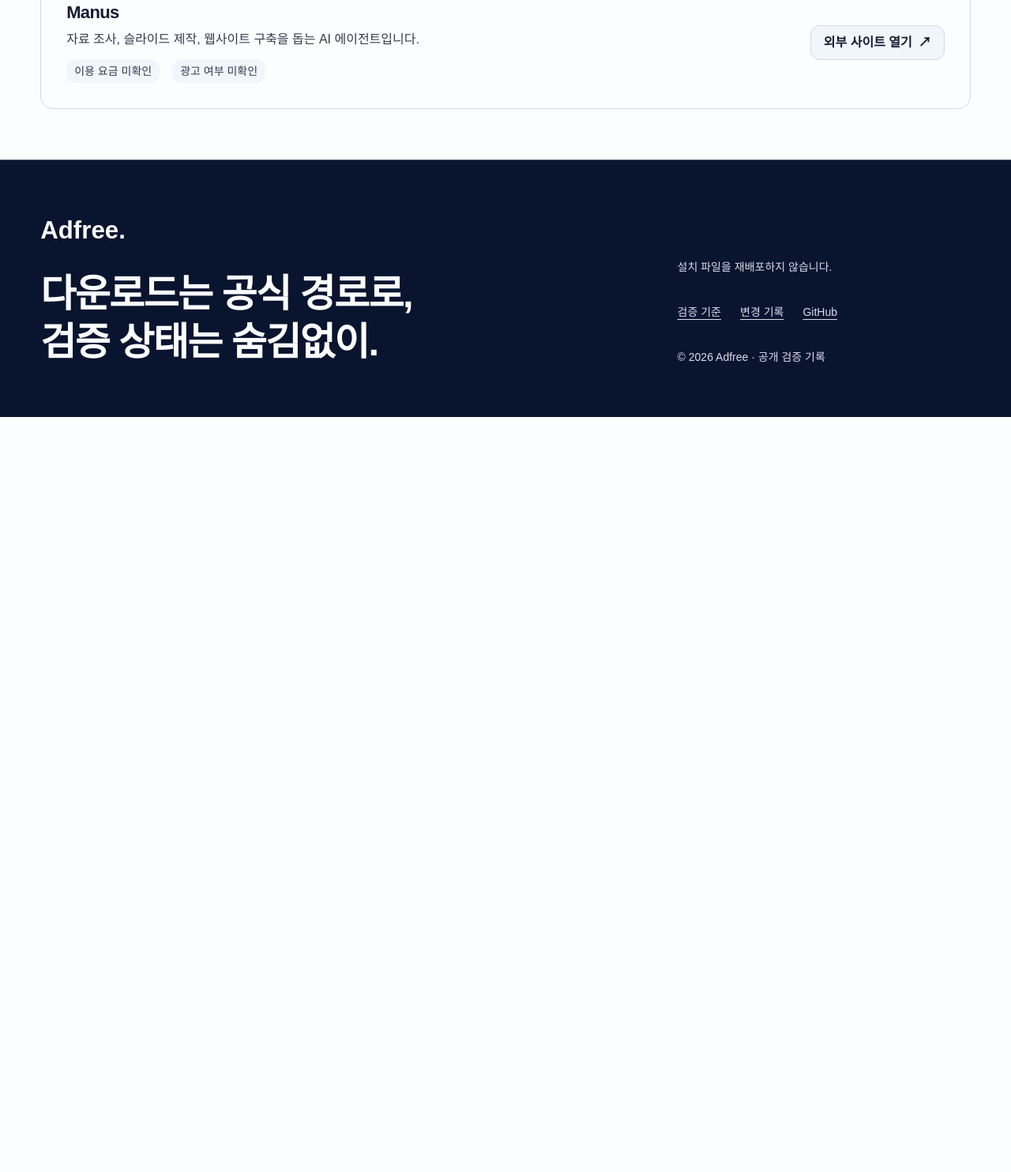
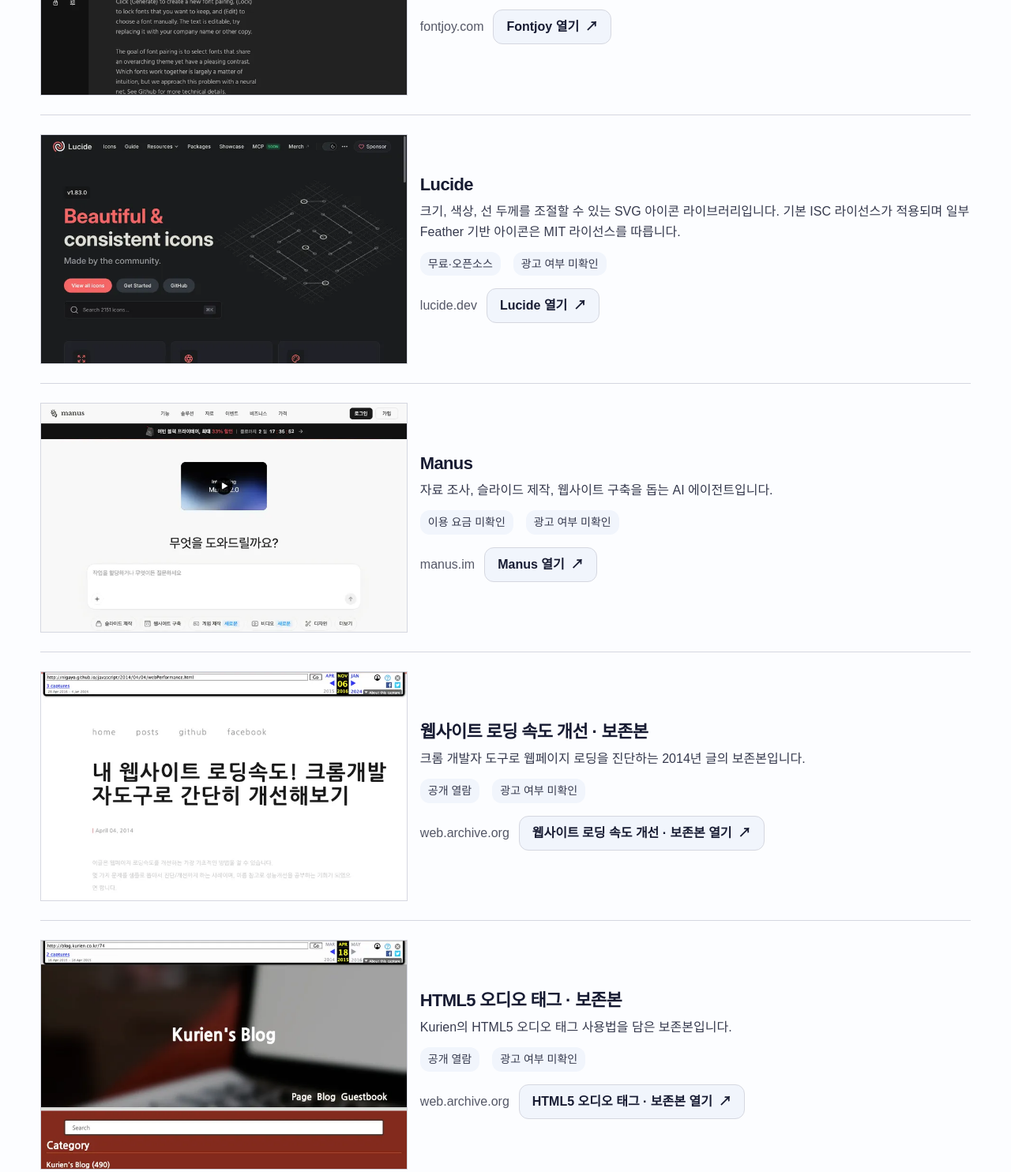
Before and after one commit to antdailycraft/adfree, an Astro site: page /resources in a window 1280 px wide. Shown: the part 866-2350 px from the top of the page at 79% size. Before the commit the page ends 1394 px from the top, so only its background shows below. Built offline with nearby package versions, Linux system fonts and the light colour scheme; Astro itself is replaced by a stand-in of ours; a web font is replaced by a local one.

Commit message:
Publish verified web references and a separate GitHub resource catalog

```diff
--- a/docs/web-services-backlog.json
+++ b/docs/web-services-backlog.json
@@ -52,7 +52,8 @@
       "adFreeStatus": "unverified",
       "checkedAt": "2026-11-28",
       "originalUrl": "https://www.iconfinder.com/",
-      "note": "무료·유료 혼합. 공식 아이콘 페이지와 이동 경로를 확인했으며 로그인·다운로드 과정과 광고 여부는 미확인입니다. 브라우징 검증에서는 Magnific에 도달했으나 curl은 Freepik 경유 중 HTTP 403을 반환했습니다."
+      "note": "무료·유료 혼합. 공식 아이콘 페이지와 이동 경로를 확인했으며 로그인·다운로드 과정과 광고 여부는 미확인입니다. 브라우징 검증에서는 Magnific에 도달했으나 curl은 Freepik 경유 중 HTTP 403을 반환했습니다.",
+      "snapshot": "magnific"
     },
     {
       "name": "Fontjoy",
@@ -63,7 +64,8 @@
       "description": "글꼴 조합을 생성하고 원하는 문구를 입력해 제목과 본문에 어울리는 글꼴을 미리 볼 수 있습니다.",
       "adFreeStatus": "unverified",
       "checkedAt": "2026-11-28",
-      "note": "공식 페이지의 글꼴 조합 생성과 미리보기 안내를 확인했습니다. 비용 정책과 광고 여부는 확인하지 못했습니다."
+      "note": "공식 페이지의 글꼴 조합 생성과 미리보기 안내를 확인했습니다. 비용 정책과 광고 여부는 확인하지 못했습니다.",
+      "snapshot": "fontjoy"
     },
     {
       "name": "Lucide",
@@ -75,7 +77,8 @@
       "adFreeStatus": "unverified",
       "checkedAt": "2026-11-28",
       "licenseUrl": "https://lucide.dev/license",
-      "note": "공식 사이트의 후원 안내와 라이선스 문서를 확인했습니다. 광고 여부는 미확인입니다."
+      "note": "공식 사이트의 후원 안내와 라이선스 문서를 확인했습니다. 광고 여부는 미확인입니다.",
+      "snapshot": "lucide"
     },
     {
       "name": "Manus",
@@ -87,7 +90,68 @@
       "adFreeStatus": "unverified",
       "checkedAt": "2026-11-28",
       "pricingUrl": "https://manus.im/pricing",
-      "note": "공식 사이트의 기능 소개와 요금제 페이지를 확인했습니다. 요금제 상세와 광고 여부는 미확인입니다."
+      "note": "공식 사이트의 기능 소개와 요금제 페이지를 확인했습니다. 요금제 상세와 광고 여부는 미확인입니다.",
+      "snapshot": "manus"
+    },
+    {
+      "name": "웹사이트 로딩 속도 개선 · 보존본",
+      "url": "https://web.archive.org/web/20161106201848/http://nigayo.github.io/javascript/2014/04/04/webPerformance.html",
+      "originalUrl": "https://nigayo.github.io/javascript/2014/04/04/webPerformance.html",
+      "category": "웹사이트 로딩 속도 개선",
+      "status": "listed_external",
+      "pricing": "공개 열람",
+      "adFreeStatus": "unverified",
+      "description": "크롬 개발자 도구로 웹페이지 로딩을 진단하는 2014년 글의 보존본입니다.",
+      "snapshot": "performance",
+      "checkedAt": "2026-11-28"
+    },
+    {
+      "name": "HTML5 오디오 태그 · 보존본",
+      "url": "https://web.archive.org/web/20150418014609/http://blog.kurien.co.kr:80/74",
+      "originalUrl": "http://blog.kurien.co.kr/74",
+      "category": "HTML5 Audio",
+      "status": "listed_external",
+      "pricing": "공개 열람",
+      "adFreeStatus": "unverified",
+      "description": "Kurien의 HTML5 오디오 태그 사용법을 담은 보존본입니다.",
+      "snapshot": "audio",
+      "checkedAt": "2026-11-28"
+    },
+    {
+      "name": "Maniackers Design",
+      "url": "https://mksd.jp/index-2.html",
+      "originalUrl": "http://mksd.jp/index-2.html",
+      "category": "디자인",
+      "status": "listed_external",
+      "pricing": "공개 열람",
+      "adFreeStatus": "unverified",
+      "description": "일본 디자인 스튜디오의 글꼴, 그래픽 작업과 출판물을 살펴볼 수 있습니다.",
+      "snapshot": "design",
+      "checkedAt": "2026-11-28"
+    },
+    {
+      "name": "HTML 이벤트 속성",
+      "url": "https://www.w3schools.com/tags/ref_eventattributes.asp",
+      "originalUrl": "http://www.w3schools.com/tags/ref_eventattributes.asp",
+      "category": "HTML 이벤트",
+      "status": "listed_external",
+      "pricing": "공개 열람",
+      "adFreeStatus": "unverified",
+      "description": "W3Schools의 HTML 이벤트 속성과 사용 예제 목록입니다.",
+      "snapshot": "events",
+      "checkedAt": "2026-11-28"
+    },
+    {
+      "name": "배철수의 음악캠프 선곡표",
+      "url": "https://program.imbc.com/radio/music-camp/playlist",
+      "originalUrl": "http://mini.imbc.com/manager/SelectList.asp?PROG_CD=RAMFM300",
+      "category": "배철수의 음악캠프 선곡표",
+      "status": "listed_external",
+      "pricing": "공개 열람",
+      "adFreeStatus": "unverified",
+      "description": "MBC 라디오 방송 날짜별 선곡표입니다.",
+      "snapshot": "imbc",
+      "checkedAt": "2026-11-28"
     }
   ],
   "reviewBeforeListing": [
--- a/src/pages/resources.astro
+++ b/src/pages/resources.astro
@@ -1,5 +1,6 @@
 ---
 import BaseLayout from "../layouts/BaseLayout.astro";
+import { withBase } from "../lib/paths";
 import backlog from "../../docs/web-services-backlog.json";
 
 const resources = backlog.entries.filter((entry) => entry.status === "listed_external");
@@ -10,10 +11,14 @@ const resources = backlog.entries.filter((entry) => entry.status === "listed_ext
     <header class="text-page__header">
       <h1>외부 리소스</h1>
       <p>웹에서 사용할 수 있는 자료를 모았습니다. 이용 요금과 광고 확인 상태를 살펴보세요.</p>
+      <a class="text-link" href={withBase("github-resources/")}>GitHub 저장소 목록</a>
     </header>
     <ul class="resource-list" aria-label="외부 리소스 목록">
-      {resources.map((resource) => (
+      {resources.map((resource) => {
+        const host = new URL(resource.url).hostname;
+        return (
         <li class="resource-card">
+          {resource.snapshot ? <img class="resource-preview" src={withBase(`media/resources/${resource.snapshot}.webp`)} width="768" height="480" alt={`${resource.name} 공개 화면 미리보기`} loading="lazy" decoding="async" /> : <p>사이트 미리보기 준비 중</p>}
           <div>
             <h2>{resource.name}</h2>
             <p>{resource.description}</p>
@@ -21,10 +26,14 @@ const resources = backlog.entries.filter((entry) => entry.status === "listed_ext
               <li>{resource.pricing}</li>
               {resource.adFreeStatus === "unverified" && <li>광고 여부 미확인</li>}
             </ul>
+          <div class="resource-destination">
+            <span class="resource-host">{host}</span>
+            <a class="outline-action" href={resource.url}>{resource.name} 열기 <span aria-hidden="true">↗</span></a>
           </div>
-          <a class="outline-action" href={resource.url}>외부 사이트 열기 <span aria-hidden="true">↗</span></a>
+          </div>
         </li>
-      ))}
+        );
+      })}
     </ul>
   </div>
 </BaseLayout>
@@ -32,16 +41,21 @@ const resources = backlog.entries.filter((entry) => entry.status === "listed_ext
 <style>
   .resource-list { list-style: none; margin: 0; padding: 0; }
   .resource-card {
-    display: flex;
-    flex-wrap: wrap;
+    display: grid;
+    grid-template-columns: minmax(0,.8fr) minmax(0,1.2fr);
     align-items: center;
-    justify-content: space-between;
     gap: var(--space-md);
-    padding: clamp(1rem, 3vw, 2rem);
-    border: 1px solid var(--color-rule);
-    border-radius: var(--radius-md);
-    background: var(--color-white);
+    padding-block: var(--space-lg);
+    border-top: 1px solid var(--color-rule);
   }
+  @media (max-width: 40rem) {
+    .resource-card { grid-template-columns: minmax(0,1fr); }
+  }
+  .resource-preview { width: 100%; height: auto; display: block; border: 1px solid var(--color-rule); }
+  .resource-destination { margin-top: var(--space-md); display: flex; align-items: center; flex-wrap: wrap; gap: var(--space-sm); }
+  .resource-card > div { min-width: 0; }
+  .resource-destination a { max-width: 100%; white-space: normal; }
+  .resource-host { color: var(--color-muted); overflow-wrap: anywhere; }
   .resource-card h2 { font-size: 1.375rem; margin: 0 0 .5rem; }
   .resource-card p { color: var(--color-ink-soft); }
   .resource-facts { list-style: none; display: flex; flex-wrap: wrap; gap: .5rem 1rem; margin: .75rem 0 0; padding: 0; font-size: .875rem; color: var(--color-ink-soft); }
--- a/src/pages/sitemap.xml.ts
+++ b/src/pages/sitemap.xml.ts
@@ -4,7 +4,7 @@ import { apps } from "../data/apps";
 export const GET: APIRoute = ({ site }) => {
   if (!site) throw new Error("A site URL is required to generate the sitemap.");
   const paths = [
-    "/", "/apps/", "/resources/", "/updates/", "/methodology/", "/guides/official-downloads/",
+    "/", "/apps/", "/resources/", "/github-resources/", "/updates/", "/methodology/", "/guides/official-downloads/",
     ...apps.map((app) => `/apps/${app.slug}/`),
   ];
   const entries = paths.map((path) => {
```
Also changed, not shown: docs/github-resources.json (added, +46 -0 lines), src/pages/github-resources.astro (added, +45 -0 lines), public/media/resources/android-preview.webp (added), public/media/resources/audio.webp (added), public/media/resources/crawler4j.webp (added), public/media/resources/design.webp (added), public/media/resources/events.webp (added), public/media/resources/fontjoy.webp (added), public/media/resources/getid3.webp (added), public/media/resources/imbc.webp (added), public/media/resources/link-preview.webp (added), public/media/resources/lucide.webp (added), public/media/resources/magnific.webp (added), public/media/resources/manus.webp (added), 1 more files.
